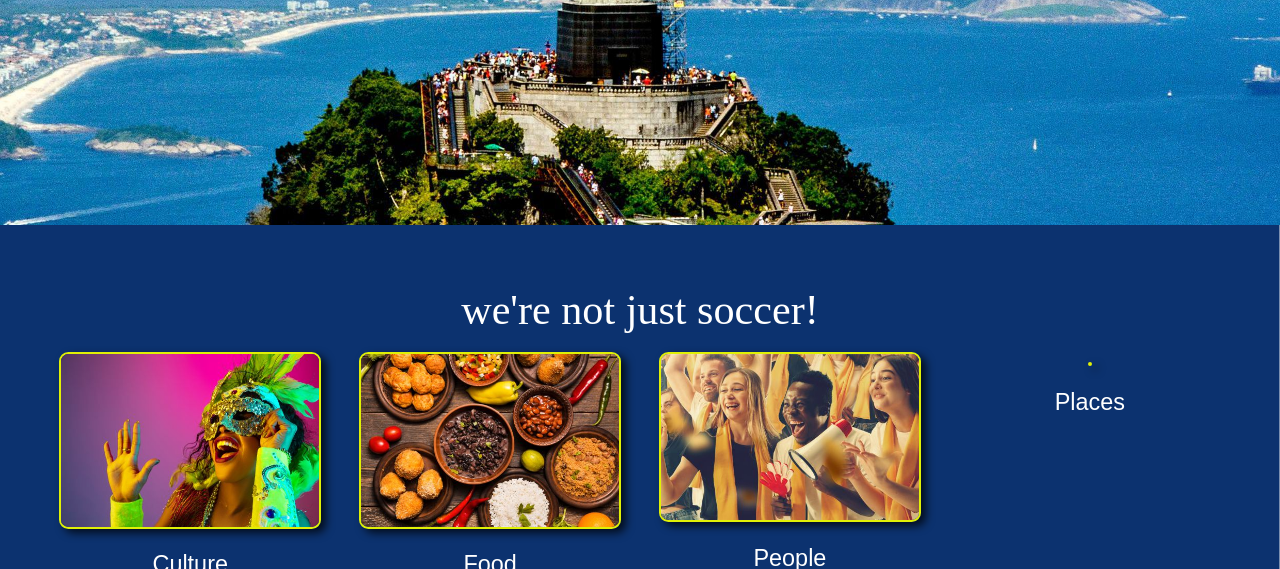
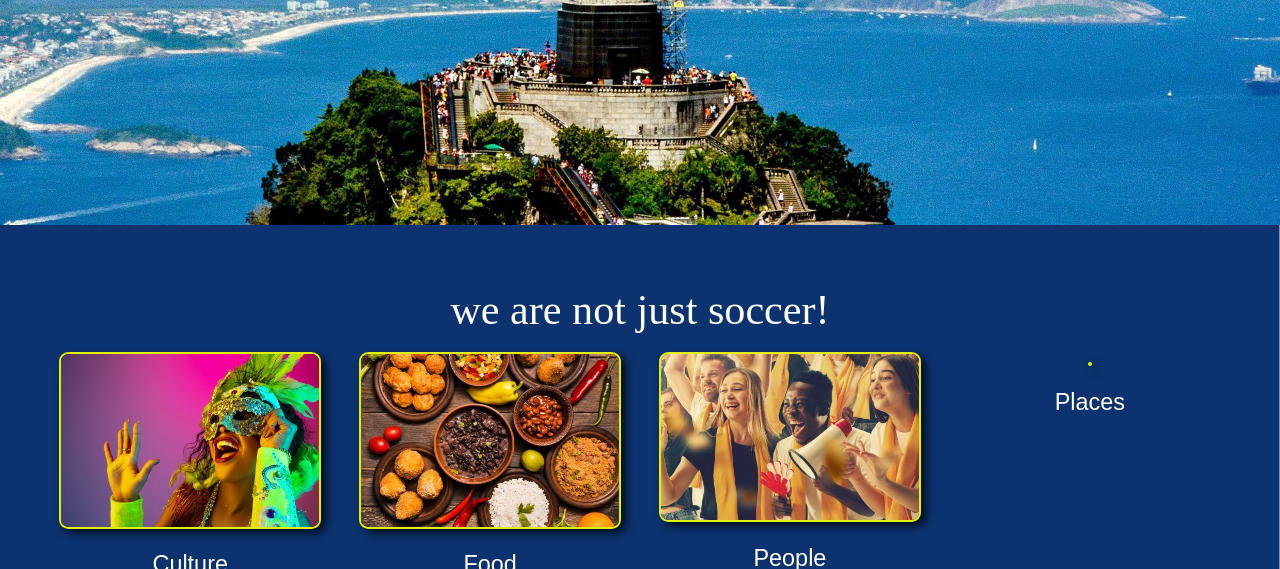
Before and after one commit to RamonBatalha/landpagebrazil, a plain HTML site: page index.html in a window 1280 px wide. Shown: the part 531-1100 px from the top of the page. Drawn offline with Linux system fonts and the light colour scheme.

Commit message:
adjuste text

```diff
--- a/index.html
+++ b/index.html
@@ -80,7 +80,7 @@
       </div>
 
       <div class="container2">
-          <p  id="wanp">we're not just soccer!</p>
+          <p  id="wanp">we are not just soccer!</p>
           <div id="minicards">
               <div class="cardsinformation">
                   <a href="https://en.wikipedia.org/wiki/Culture_of_Brazil#:~:text=The%20culture%20of%20Brazil%20is,Portuguese%20people%20and%20African%20people." target="_blank"><img src="beautiful-young-woman-in-carnival-stylish-masquerade-costume-with-feathers-on-gradient-wall-in-neon-light.jpg" alt=""  class="imgcontainer2"></a>
```
